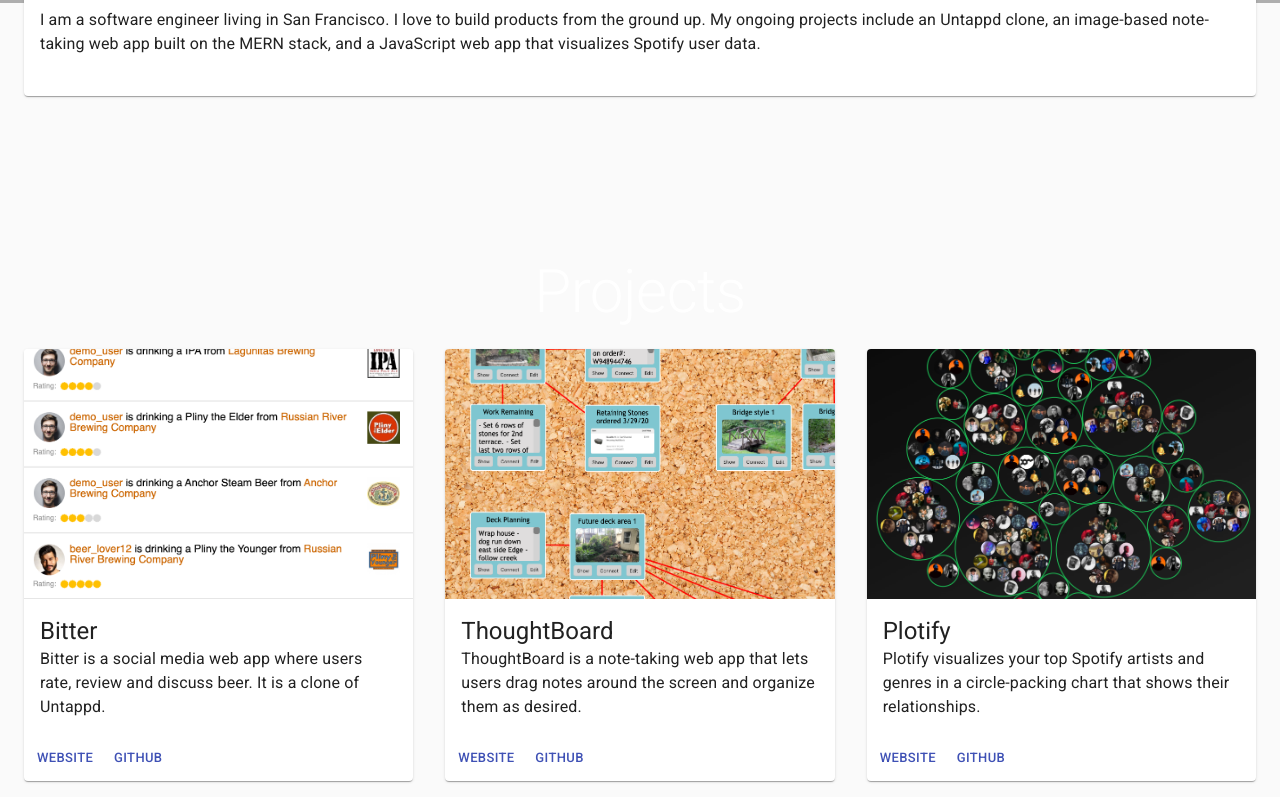
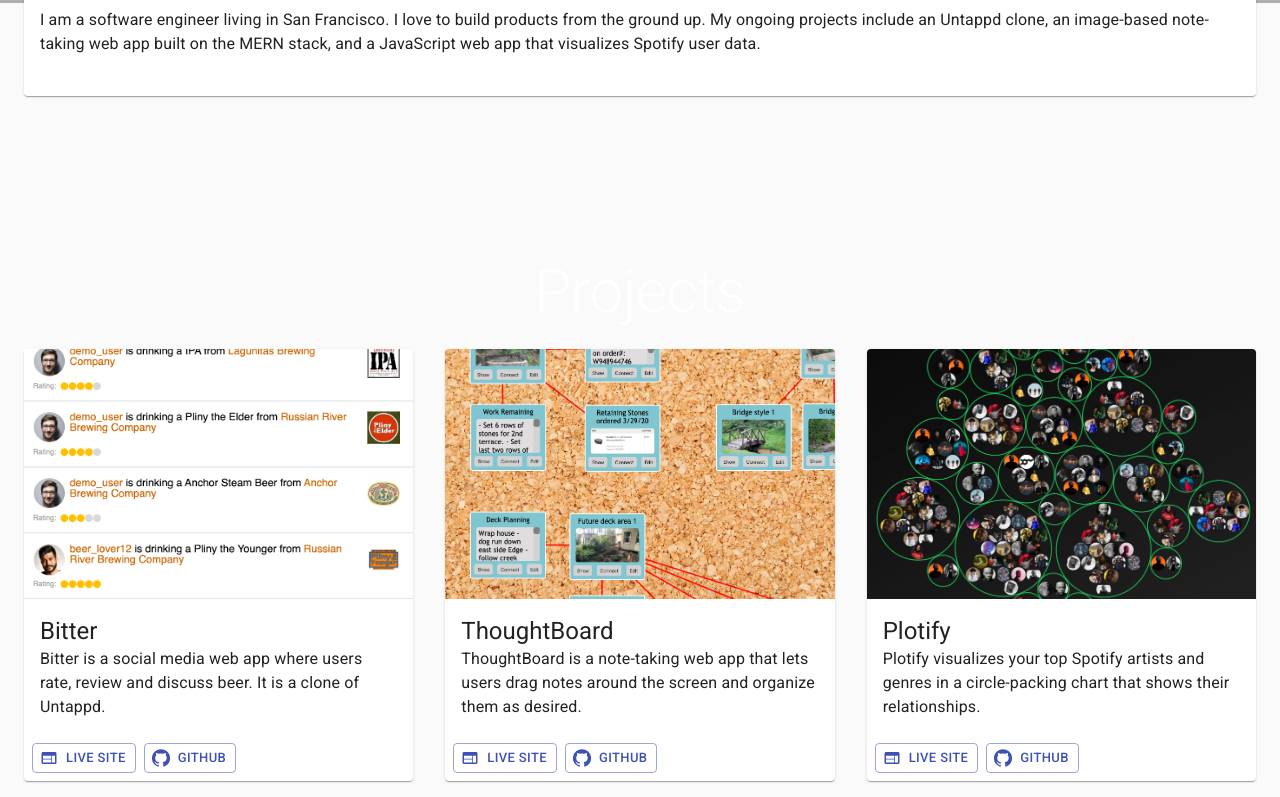
Before and after one commit to larrypsmith/larrypsmith.github.io, a React (Create React App) app: page / in a window 1280 px wide. Shown: the part 802-1599 px from the top of the page. Built offline with nearby package versions, Linux system fonts and the light colour scheme.

Commit message:
Add icons to Project buttons

```diff
--- a/src/components/Project.jsx
+++ b/src/components/Project.jsx
@@ -5,8 +5,10 @@
 import CardActions from '@material-ui/core/CardActions';
 import CardContent from '@material-ui/core/CardContent';
 import CardMedia from '@material-ui/core/CardMedia';
+import GitHubIcon from '@material-ui/icons/GitHub';
 import Link from '@material-ui/core/Link';
 import Typography from '@material-ui/core/Typography';
+import WebIcon from '@material-ui/icons/Web';
 
 export default ({ title, description, image, website, gitHub }) => (
   <Card>
@@ -29,12 +31,22 @@
     </CardContent>
     <CardActions>
       <Link href={website} underline="none">
-        <Button color="primary" size="small">
-          Website
+        <Button
+          color="primary"
+          variant="outlined"
+          size="small"
+          startIcon={<WebIcon />}
+        >
+          Live Site
         </Button>
       </Link>
       <Link href={gitHub} underline="none">
-        <Button color="primary" size="small">
+        <Button
+          color="primary"
+          variant="outlined"
+          size="small"
+          startIcon={<GitHubIcon />}
+        >
           GitHub
         </Button>
       </Link>
```
